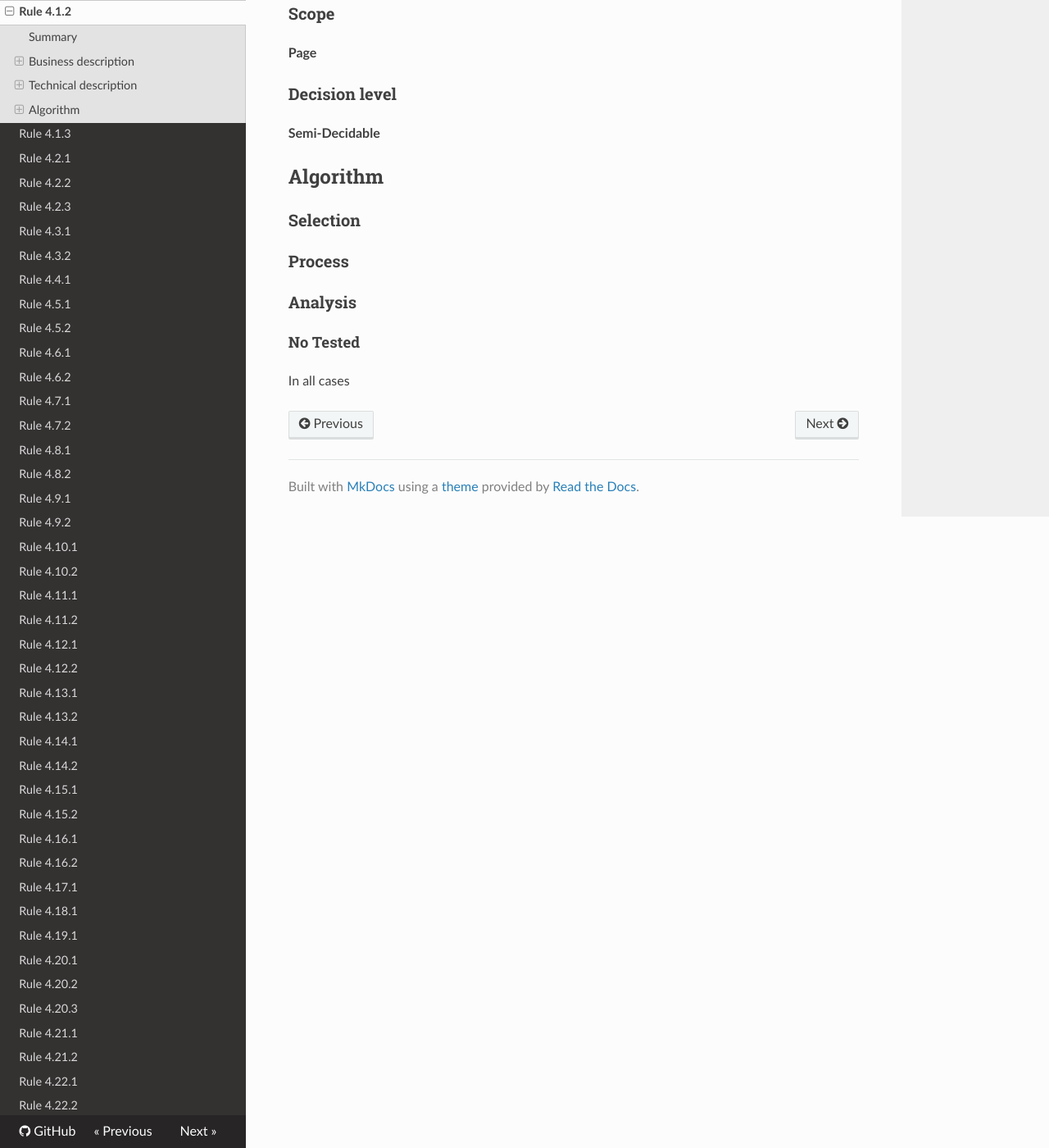
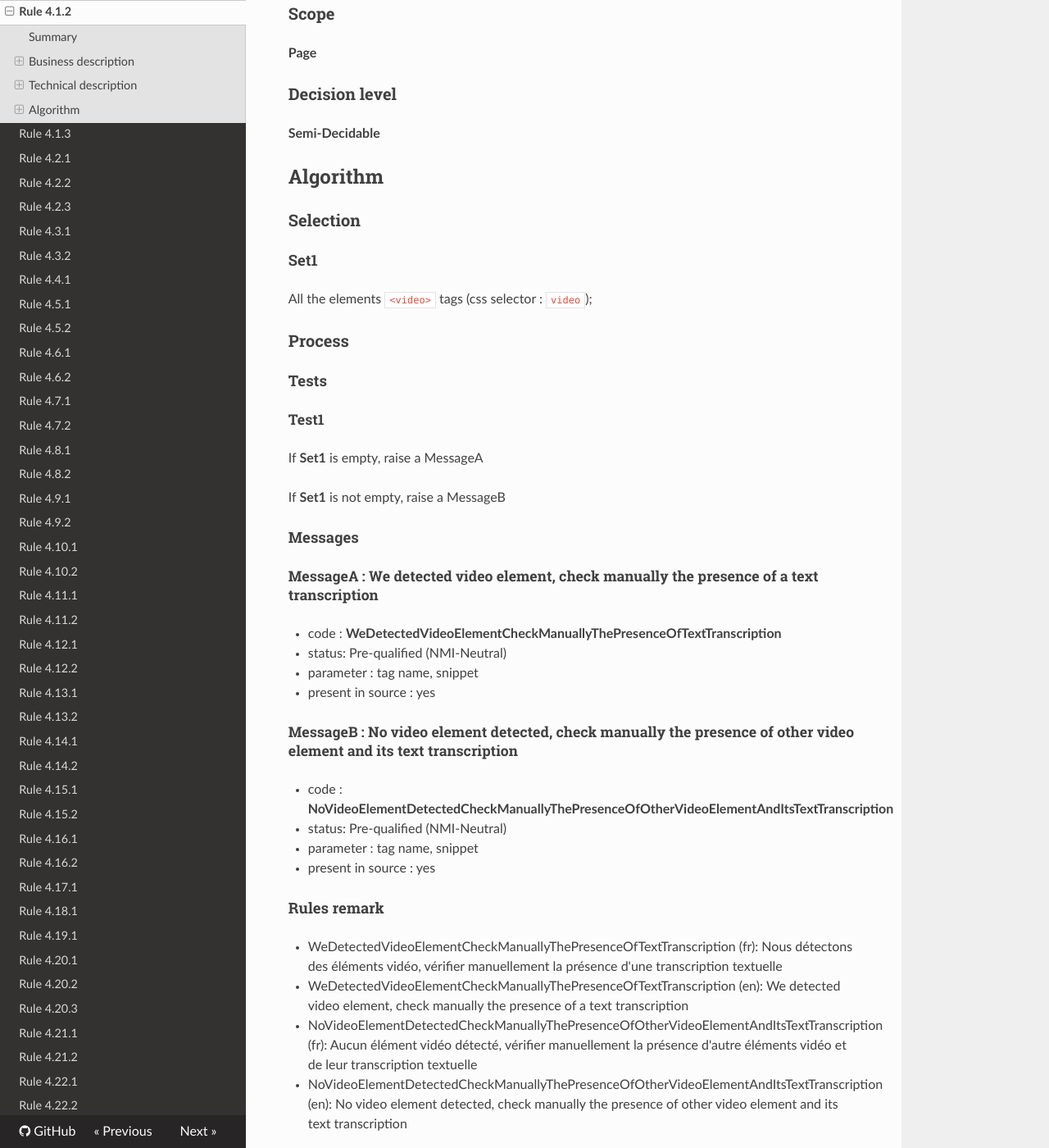
Before and after one commit to Tanaguru/RGAA3-2016, an MkDocs documentation site: the page built from docs/Rule-4-1-2.md, in a window 1280 px wide and 1400 px high, scrolled down 912 px. Shown: the whole window at 82% size. Built offline with MkDocs 1.6.1, drawn with Linux system fonts in a browser that asks for light colours; nearby versions of some CDN libraries; old or Windows-style settings are respelled for this version of MkDocs; some of the changed text lies outside the part shown.

Commit message:
Update tests 4.1.2

```diff
--- a/docs/Rule-4-1-2.md
+++ b/docs/Rule-4-1-2.md
@@ -40,10 +40,51 @@ Chaque <a href="http://references.modernisation.gouv.fr/rgaa/glossaire.html#mdia
 
 ### Selection
 
+#### Set1
+
+All the elements `<video>` tags (css selector : `video`);
+
 ### Process
+
+#### Tests
+
+##### Test1
+
+If **Set1** is empty, raise a MessageA
+
+If **Set1** is not empty, raise a MessageB
+
+#### Messages
+
+##### MessageA : We detected video element, check manually the presence of a text transcription
+
+-    code : **WeDetectedVideoElementCheckManuallyThePresenceOfTextTranscription**
+-    status: Pre-qualified (NMI-Neutral)
+-    parameter : tag name, snippet
+-    present in source : yes
+
+##### MessageB : No video element detected, check manually the presence of other video element and its text transcription
+
+-    code : **NoVideoElementDetectedCheckManuallyThePresenceOfOtherVideoElementAndItsTextTranscription**
+-    status: Pre-qualified (NMI-Neutral)
+-    parameter : tag name, snippet
+-    present in source : yes
+
+#### Rules remark
+
+ * WeDetectedVideoElementCheckManuallyThePresenceOfTextTranscription (fr): Nous d&eacute;tectons des &eacute;l&eacute;ments vid&eacute;o, v&eacute;rifier manuellement la pr&eacute;sence d'une transcription textuelle
+ * WeDetectedVideoElementCheckManuallyThePresenceOfTextTranscription (en): We detected video element, check manually the presence of a text transcription
+
+ * NoVideoElementDetectedCheckManuallyThePresenceOfOtherVideoElementAndItsTextTranscription (fr): Aucun &eacute;l&eacute;ment vid&eacute;o d&eacute;tect&eacute;, v&eacute;rifier manuellement la pr&eacute;sence d'autre &eacute;l&eacute;ments vid&eacute;o et de leur transcription textuelle
+ * NoVideoElementDetectedCheckManuallyThePresenceOfOtherVideoElementAndItsTextTranscription (en): No video element detected, check manually the presence of other video element and its text transcription
+
+### Accede Web guidelines
+
+ * Rgaa32016-4-1-2-Accedeweb-HTML-13
+ * Rgaa32016-4-1-2-Accedeweb-EDIT-8-3
 
 ### Analysis
 
-#### No Tested
+#### Pre-qualified
 
 In all cases
```
